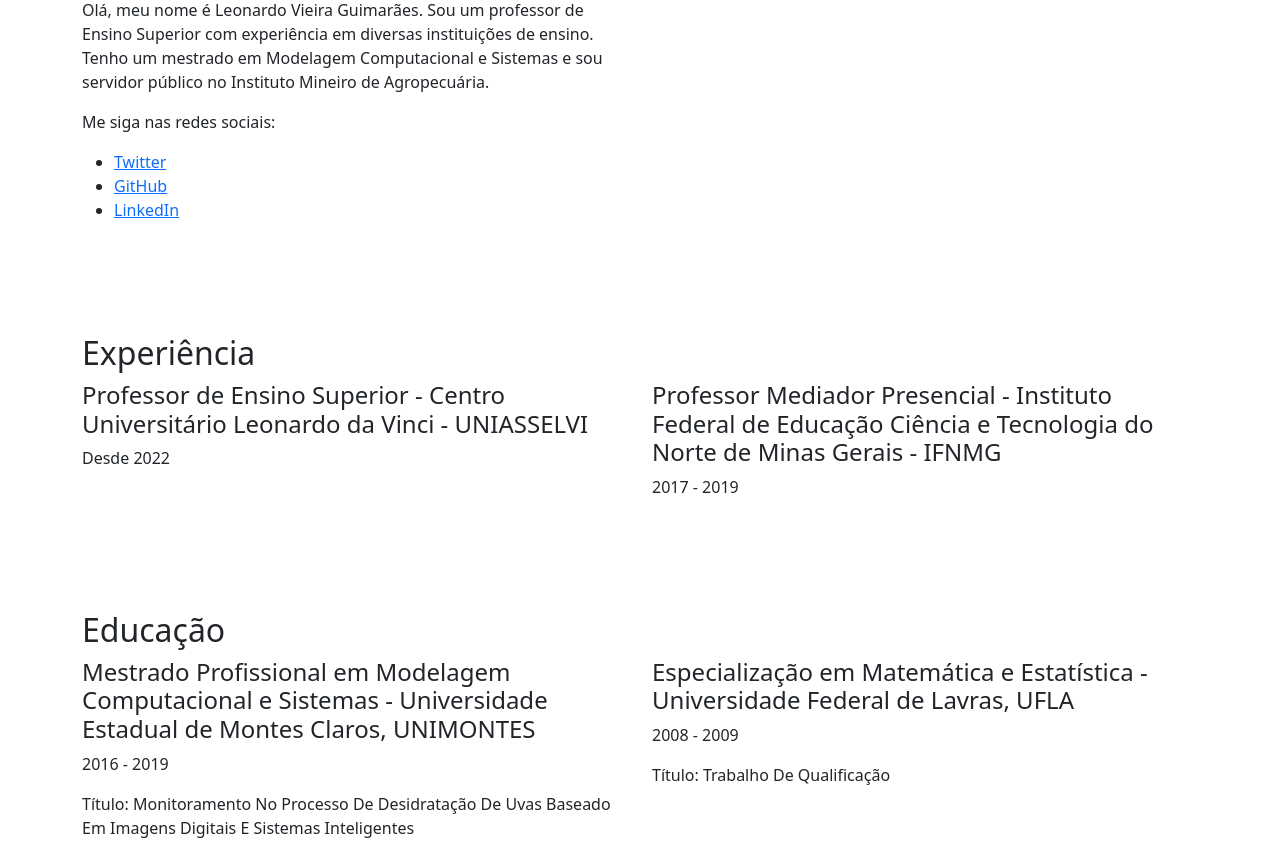
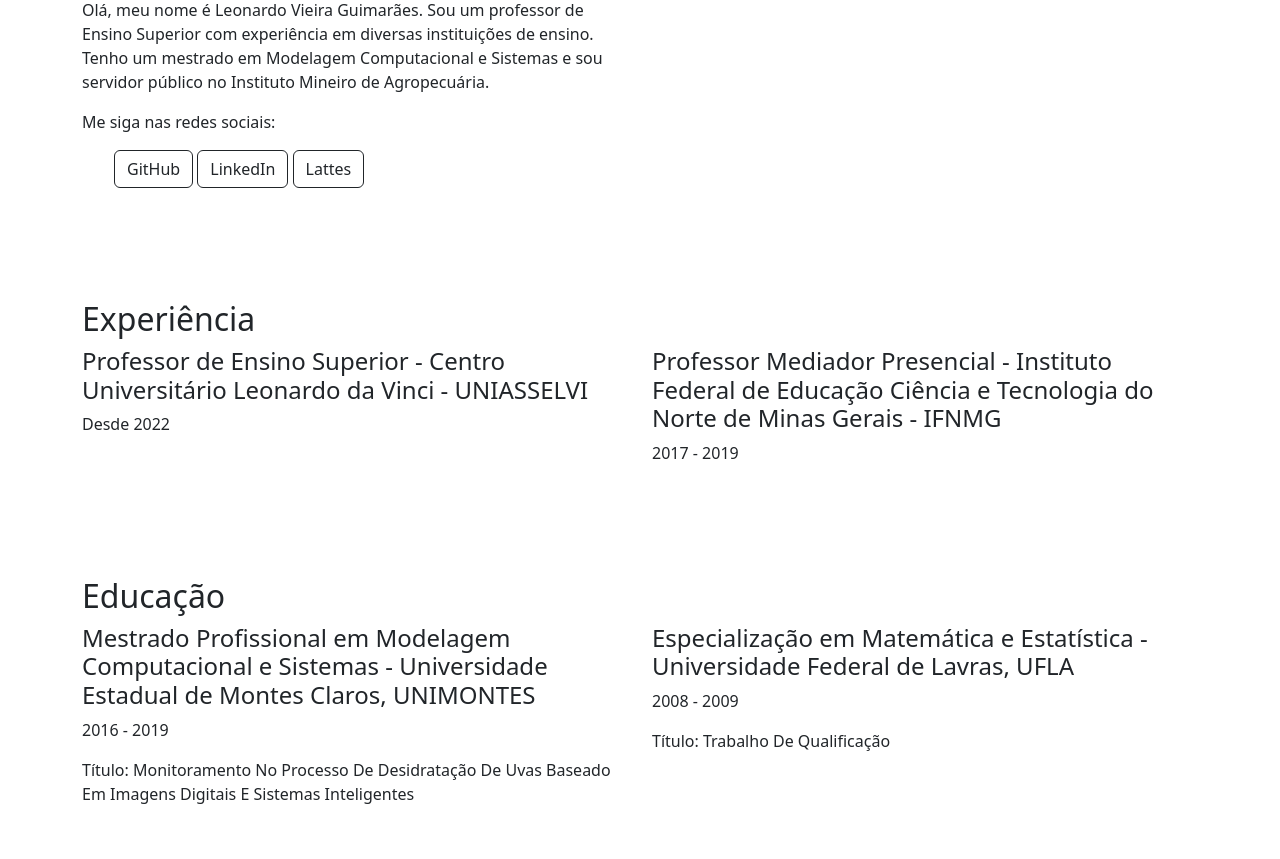
Before and after one commit to LeonardoVieiraGuimaraes/myweb, a plain HTML site: page index.html in a window 1280 px wide. Shown: the part 152-1011 px from the top of the page. Drawn offline with nearby package versions, Linux system fonts and the light colour scheme.

Commit message:
Changes to be committed: 	modified:   index.html

```diff
--- a/index.html
+++ b/index.html
@@ -44,9 +44,9 @@
                     <!-- Adicione os links das redes sociais -->
                     <p>Me siga nas redes sociais:</p>
                     <ul>
-                        <li><a href="https://twitter.com/Leonard24081612" target="_blank">Twitter</a></li>
-                        <li><a href="https://github.com/LeonardoVieiraGuimaraes" target="_blank">GitHub</a></li>
-                        <li><a href="https://www.linkedin.com/in/leonardo-vieira-guimaraes-270b8451/" target="_blank">LinkedIn</a></li>
+                        <a href="https://github.com/LeonardoVieiraGuimaraes" target="_blank" class="btn btn-outline-dark"><i class="bi bi-github"></i> GitHub</a>
+                        <a href="https://www.linkedin.com/in/leonardo-vieira-guimaraes-270b8451/" target="_blank" class="btn btn-outline-dark"><i class="bi bi-linkedin"></i> LinkedIn</a>
+                        <a href="http://buscatextual.cnpq.br/buscatextual/visualizacv.do?metodo=apresentar&id=K4869231A0" target="_blank" class="btn btn-outline-dark"><i class="bi bi-file-earmark-text"></i> Lattes</a>
                     </ul>
                 </div>
                 <div class="col-md-6">
```
